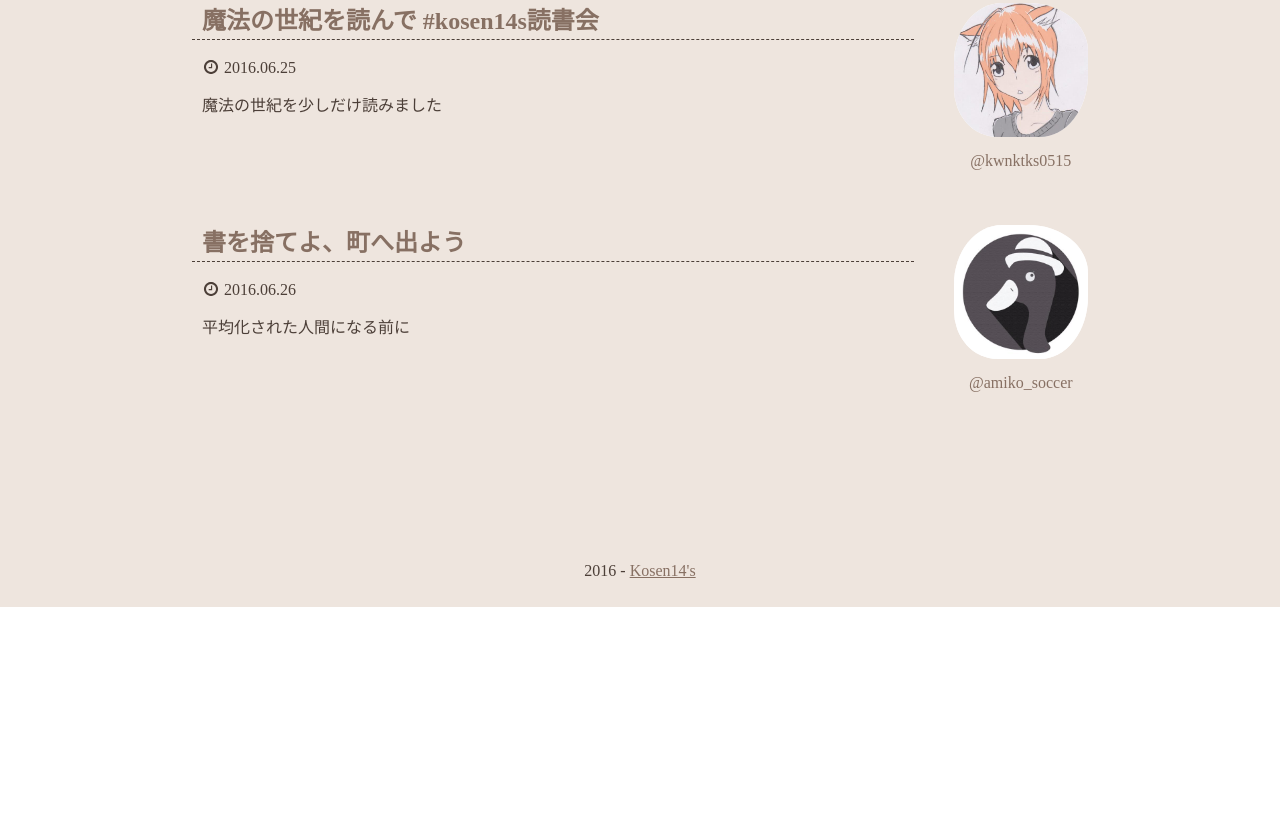
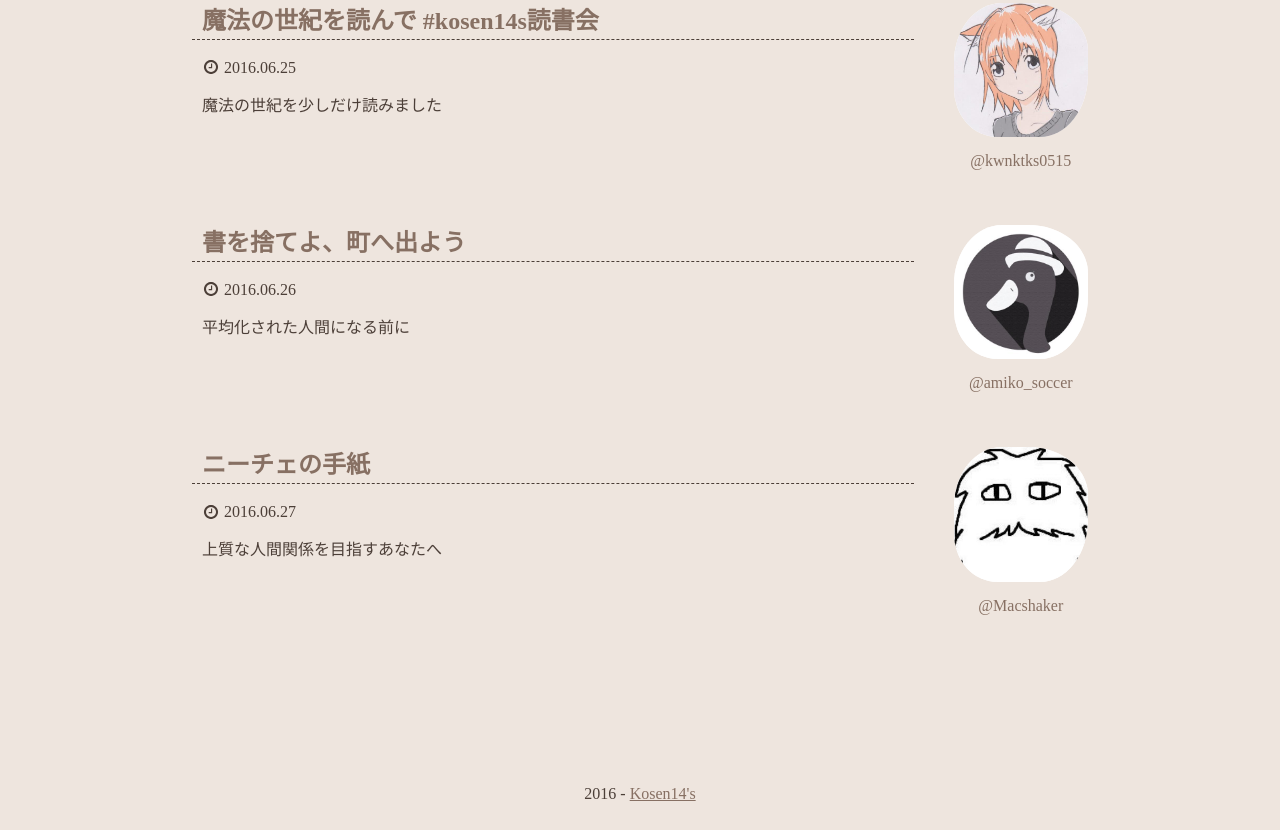
Before and after one commit to kosen14s/site-old-ver1, a plain HTML site: page bookclub/index.html in a window 1280 px wide. Shown: the part 1561-2391 px from the top of the page. Before the commit the page ends 2168 px from the top, so only its background shows below. Drawn offline with Linux system fonts and the light colour scheme.

Commit message:
Update 2016-06-27T00:01:30.930Z

```diff
--- a/bookclub/index.html
+++ b/bookclub/index.html
@@ -118,6 +118,19 @@
         </div>
         <div class="introducer"><a href="https://twitter.com/amiko_soccer"><img class="icon" src="../images/bookclub/amiko_soccer.jpg"></a><a class="name" href="https://twitter.com/amiko_soccer">@amiko_soccer</a></div>
       </article>
+      <article class="book">
+        <div class="introduction">
+          <h2 class="title"><a href="http://macshaker.hatenablog.com/">ニーチェの手紙</a></h2>
+          <p>
+            <svg version="1.1" style="padding-bottom:4px" width="18px" height="18px" viewBox="0 0 48.21 48.21" enable-background="new 0 0 54.9 44.5" xml:space="preserve">
+              <path fill="#4c3f38" d="M2435.3,771.4a24.3,24.3,0,0,1,0,24.2,24,24,0,0,1-8.8,8.8,24.3,24.3,0,0,1-24.2,0,24,24,0,0,1-8.8-8.8,24.3,24.3,0,0,1,0-24.2,24,24,0,0,1,8.8-8.8,24.3,24.3,0,0,1,24.2,0A24,24,0,0,1,2435.3,771.4Zm-6.1,20.7a17.2,17.2,0,0,0,0-17.1,17,17,0,0,0-6.2-6.2,17.2,17.2,0,0,0-17.1,0,17,17,0,0,0-6.2,6.2,17.2,17.2,0,0,0,0,17.1,17,17,0,0,0,6.2,6.2,17.2,17.2,0,0,0,17.1,0A17,17,0,0,0,2429.2,792.1Zm-10.8-19.6v14.1a1,1,0,0,1-1,1h-10a1,1,0,0,1-1-1v-2a1,1,0,0,1,1-1h7v-11a1,1,0,0,1,1-1h2A1,1,0,0,1,2418.4,772.4Z" transform="translate(-2390.3 -759.4)"></path>
+            </svg>
+            <time>2016.06.27</time>
+          </p>
+          <p>上質な人間関係を目指すあなたへ</p>
+        </div>
+        <div class="introducer"><a href="https://twitter.com/Macshaker"><img class="icon" src="../images/bookclub/macshaker.jpg"></a><a class="name" href="https://twitter.com/Macshaker">@Macshaker</a></div>
+      </article>
     </main>
     <div class="backtotop"><a class="animhop-hover" id="twitter" href="" target="_blank">
         <svg version="1.1" style="padding: 0 0 3px 1px" width="20px" height="20px" viewBox="0 0 54.9 44.5" enable-background="new 0 0 54.9 44.5" xml:space="preserve">
```
Also changed, not shown: images/bookclub/macshaker.jpg (added).
